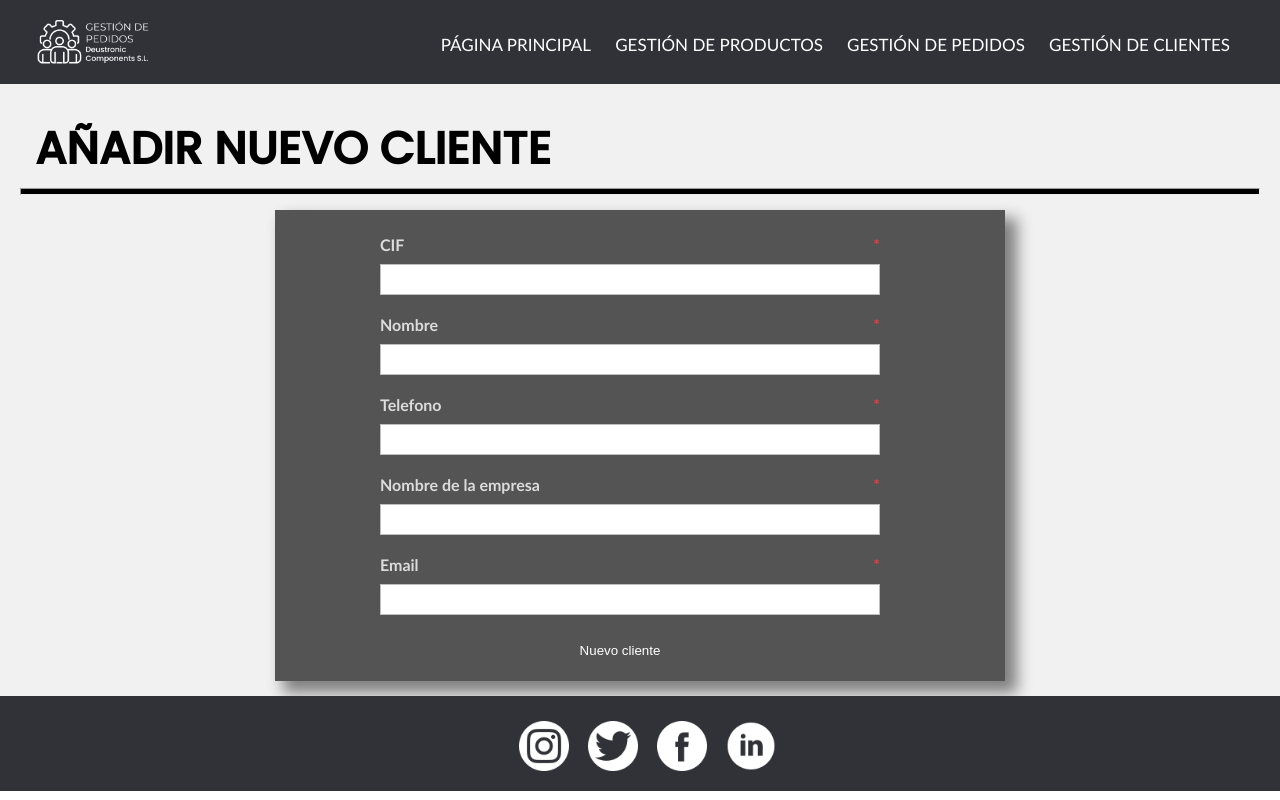
After one commit to asier-vega-gutierrez/Gestion_De_Pedidos, a Django app: page /gestionDePedidos/anyadirCliente/ in a window 1280 px wide. The commit adds this page. Run offline with Django 3.2, Linux system fonts and the light colour scheme.

Commit message:
añadir cliente+ borrar (sin acabar)

```diff
--- a/appGestionDePedidos/forms.py
+++ b/appGestionDePedidos/forms.py
@@ -24,3 +24,8 @@ class ComponenteProductoAnyadirForm(forms.ModelForm):
     class Meta:
         model = Consta
         fields = '__all__'
+
+class ClienteAnyadirForm(forms.ModelForm):
+    class Meta:
+        model = Cliente
+        fields = '__all__'
--- a/appGestionDePedidos/models.py
+++ b/appGestionDePedidos/models.py
@@ -3,7 +3,7 @@ from django.db import models
 class Cliente(models.Model):
     cif = models.CharField(max_length=10)
     nombre = models.CharField(max_length=50)
-    telefono = models.CharField(max_length=50)
+    telefono = models.CharField(max_length=9)
     nombreEmpresa = models.CharField(max_length=50)
     email = models.EmailField(max_length=50)
 
--- /dev/null
+++ b/appGestionDePedidos/templates/anyadirCliente.html
@@ -0,0 +1,39 @@
+<!--Heredamos todos los elementos de base.html-->
+{% extends "base.html" %}
+{% load static %}
+
+{% block content %}
+    <header>
+        <h2 class="pagSecundarias">AÑADIR NUEVO CLIENTE</h2>
+        <hr>
+    </header>
+
+
+    <form action="{% url 'anyadirCliente' %}" method="post">
+        {% csrf_token %}
+        <ul class="formularios">
+            <li>
+                <label for="id_cif">CIF <span class="required">*</span></label>
+                {{ form.cif }}
+            </li>
+            <li>
+                <label for="id_nombre">Nombre <span class="required">*</span></label>
+                {{ form.nombre }}
+            </li>
+            <li>
+                <label for="id_telefono">Telefono <span class="required">*</span></label>
+                {{ form.telefono }}
+            </li>
+            <li>
+                <label for="id_nombreEmpresa">Nombre de la empresa <span class="required">*</span></label>
+                {{ form.nombreEmpresa }}
+            </li>
+            <li>
+                <label for="id_email">Email <span class="required">*</span></label>
+                {{ form.email }}
+            </li>
+        </ul>
+
+        <input type="submit" value="Nuevo cliente">
+    </form>
+{% endblock %}
--- a/appGestionDePedidos/templates/base.html
+++ b/appGestionDePedidos/templates/base.html
@@ -30,6 +30,12 @@
                             <li><a href="{% url 'anyadirPedidoProducto' %}">ASIGNAR PRODUCTO</a></li>
                         </ul>
                     </li>
+                    <li><a href="">GESTIÓN DE CLIENTES</a> <!--PONER NOMBRE URL Y SUS PARÁMETROS-->
+                        <ul>
+                            <li><a href="{% url 'anyadirCliente' %}">LISTA CLIENTES</a></li>
+                            <li><a href="{% url 'anyadirCliente' %}">AÑADIR CLIENTE</a></li>
+                        </ul>
+                    </li>
                 </ul>
             </nav>
         </div>
--- a/appGestionDePedidos/urls.py
+++ b/appGestionDePedidos/urls.py
@@ -21,12 +21,16 @@ urlpatterns = [
     path('anyadirPedidoProducto/', views.AnyadirPedidoProductoForm.as_view(), name="anyadirPedidoProducto"),
     #URL para acceder al formulario en el cual se podrá asignar un producto existente a un componente existente
     path('anyadirComponenteProducto/', views.AnyadirComponenteProductoForm.as_view(), name="anyadirComponenteProducto"),
+    #URL para acceder al formulario en el cual se podrá añadir un cliente nuevo
+    path('anyadirCliente/', views.AnyadirClienteForm.as_view(), name="anyadirCliente"),
 
     #URLS PARA ELIMINAR
     #URL para acceder al formulario en el cual se podrá eliminar un producto ya existente
     path('eliminarProducto/<int:pk>/', EliminarProducto.as_view(), name = 'eliminarProducto'),
     #URL para acceder al formulario en el cual se podrá eliminar un pedido ya existente
     path('eliminarPedido/<int:pk>/', EliminarPedido.as_view(), name = 'eliminarPedido'),
+    #URL para acceder al formulario en el cual se podrá eliminar un cliente ya existente
+    path('eliminarCliente/<int:pk>/', EliminarCliente.as_view(), name = 'eliminarCliente'),
 
     #URLS PARA MODIFICAR
     #URL para acceder al formulario en el cual se podrá modificar un pedido ya existente
--- a/appGestionDePedidos/views.py
+++ b/appGestionDePedidos/views.py
@@ -92,6 +92,12 @@ class AnyadirComponenteProductoForm(View):
                         return redirect('pagPrincipal')
                 return render(request, 'anyadirComponenteProducto.html', {'form': form})
 
+#Vista basada en clases que muestra un formulario para crear un cliente, volver a mostrar el formulario con errores de validación (si los hay) y guardar el cliente.
+class AnyadirClienteForm(CreateView):
+        form_class = ClienteAnyadirForm
+        template_name = 'anyadirCliente.html'
+        success_url = reverse_lazy('pagPrincipal')
+
 #Vista basada en clases de tipo deleteView que nos vale para eliminar un producto
 class EliminarProducto(DeleteView):
         model = Producto
@@ -102,6 +108,12 @@ class EliminarProducto(DeleteView):
 class EliminarPedido(DeleteView):
         model = Pedido
         template_name = 'eliminarPedido.html'
+        success_url = reverse_lazy('pagPrincipal')
+
+#Vista basada en clases de tipo deleteView que nos vale para eliminar un cliente
+class EliminarCliente(DeleteView):
+        model = Cliente
+        template_name = 'eliminarCliente.html'
         success_url = reverse_lazy('pagPrincipal')
 
 #Vista basada en clase tipo UpdateView, si le indicamos que campos queremos modificar (en fields) los muestra por pantalla y no modifica los que no le indicamos
```
Also changed, not shown: appGestionDePedidos/templates/eliminarCliente.html (added, +18 -0 lines), appGestionDePedidos/templates/listaCliente.html (added), appGestionDePedidos/templates/modificarCliente.html (added), db.sqlite3.
